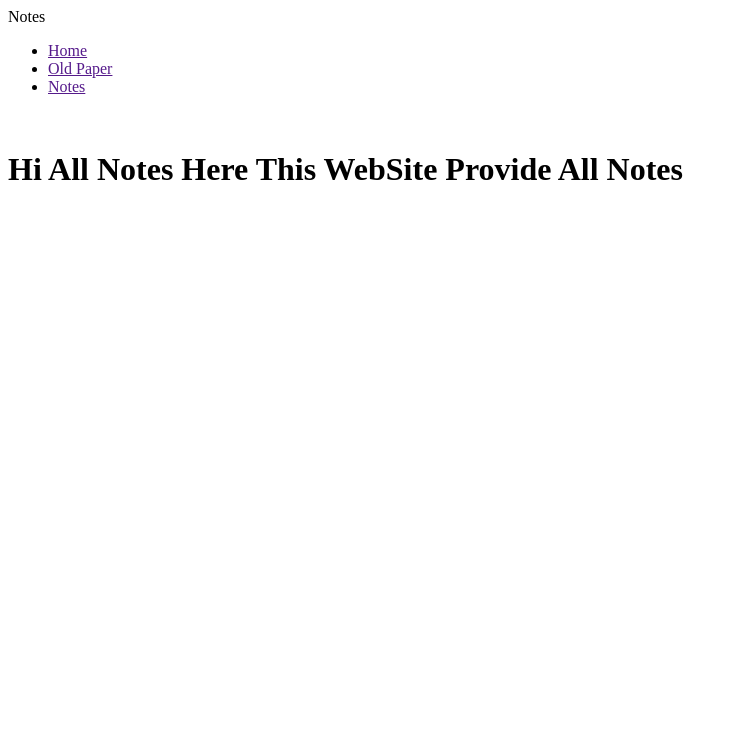
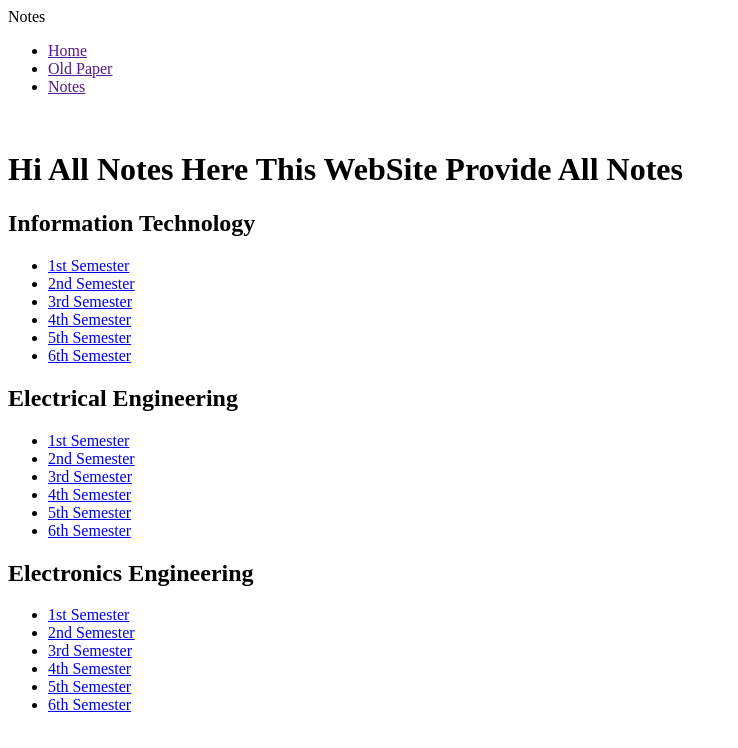
Before and after one commit to neerajdaksh/Notes-Share, a plain HTML site: page index.html in a window 1280 px wide. Shown: the whole page, without its empty margins (0-738 px from the left). Drawn offline with Linux system fonts and the light colour scheme.

Commit message:
added branch section

```diff
--- a/index.html
+++ b/index.html
@@ -24,6 +24,46 @@
 </div>
 </header>
 
+<section>
+<div class="branch-container">
+  <h2>Information Technology</h2>
+  <ul>
+    <li><a href="#">1st Semester</a></li>
+    <li><a href="#">2nd Semester</a></li>
+    <li><a href="#">3rd Semester</a></li>
+    <li><a href="#">4th Semester</a></li>
+    <li><a href="#">5th Semester</a></li>
+    <li><a href="#">6th Semester</a></li>
+  </ul>
+</div>
+<div class="branch-container">
+  <h2>Electrical Engineering</h2>
+  <ul>
+    <li><a href="#">1st Semester</a></li>
+    <li><a href="#">2nd Semester</a></li>
+    <li><a href="#">3rd Semester</a></li>
+    <li><a href="#">4th Semester</a></li>
+    <li><a href="#">5th Semester</a></li>
+    <li><a href="#">6th Semester</a></li>
+  </ul>
+</div>
+<div class="branch-container">
+  <h1> Electronics Engineering</h1>
+  <ul>
+    <li><a href="#">1st Semester</a></li>
+    <li><a href="#">2nd Semester</a></li>
+    <li><a href="#">3rd Semester</a></li>
+    <li><a href="#">4th Semester</a></li>
+    <li><a href="#">5th Semester</a></li>
+    <li><a href="#">6th Semester</a></li>
+  </ul>
+</div>
+</section>
+
+
+
+
+
 
 </body>
 </html>
```
